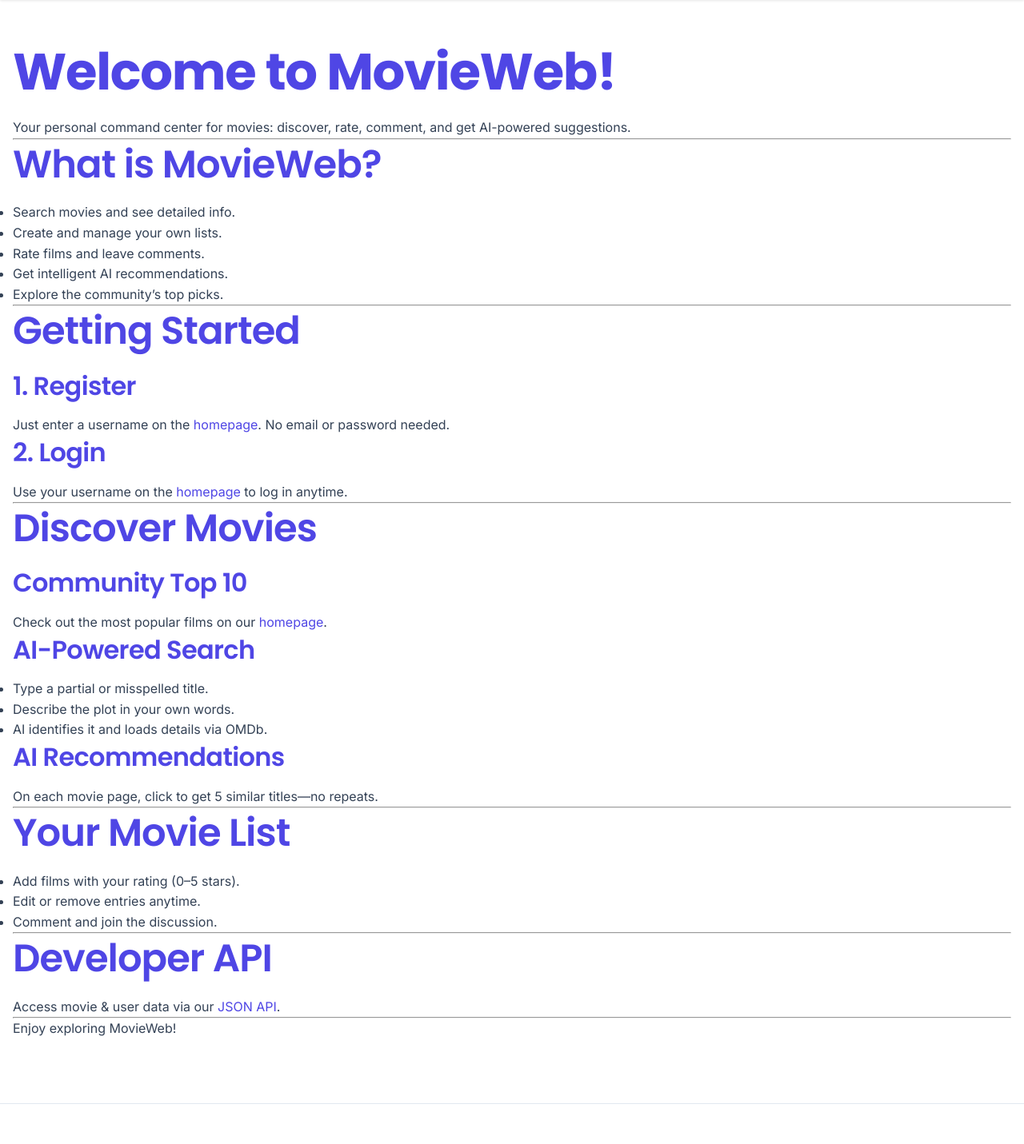
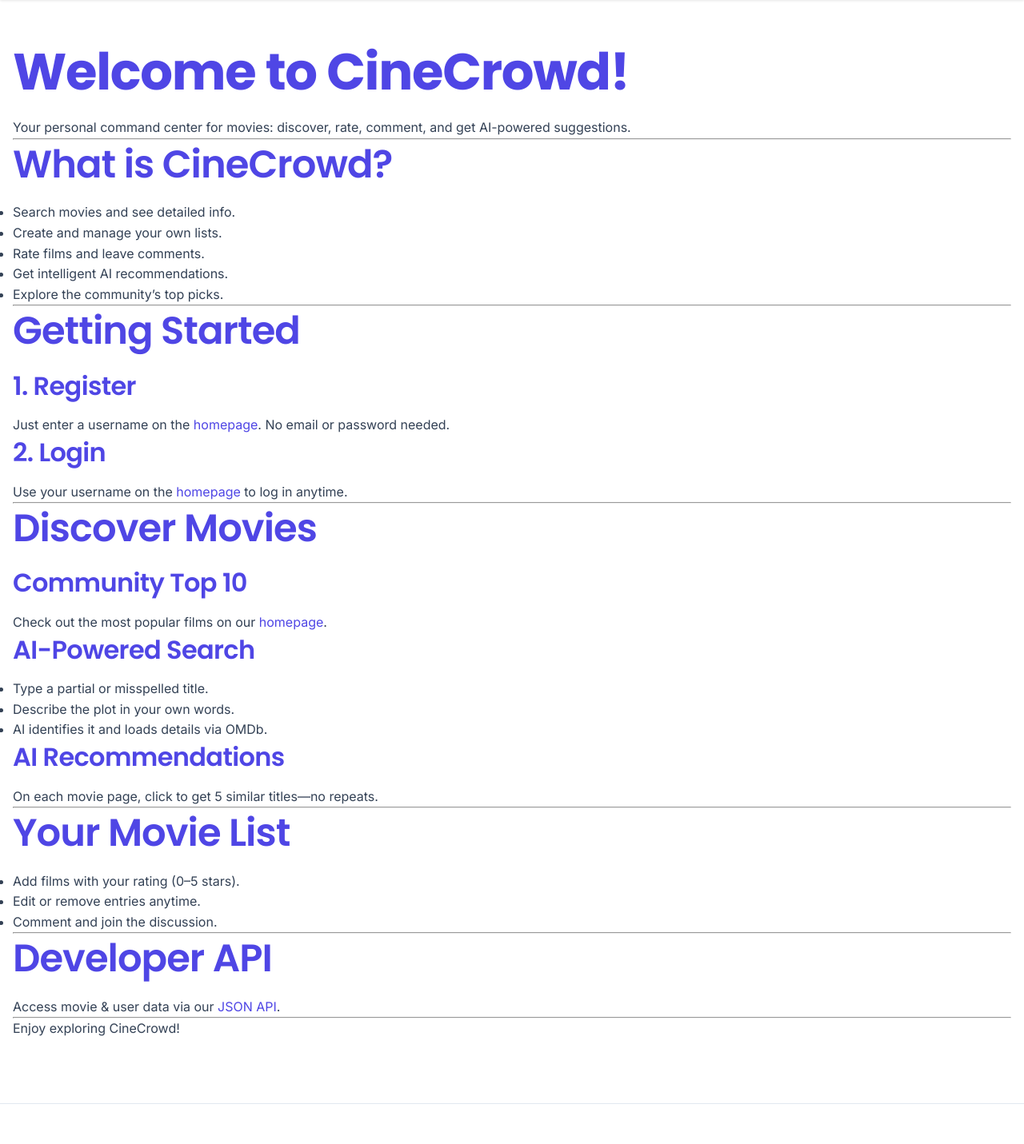
Before and after one commit to RomKow/movie_web_app, a Flask app: page /about in a window 1280 px wide. Shown: the part 190-1621 px from the top of the page at 80% size. Run offline with Flask 3, Linux system fonts and the light colour scheme; some libraries are stand-ins or nearby versions.

Commit message:
Updated and cleaned

```diff
--- a/templates/about.html
+++ b/templates/about.html
@@ -1,6 +1,6 @@
 {% extends 'base.html' %}
 
-{% block title %}About MovieWeb{% endblock %}
+{% block title %}About CineCrowd{% endblock %}
 
 {% block content %}
 <div class="container mt-4 mb-5">
@@ -9,14 +9,14 @@
       <div class="card bg-dark text-light shadow-lg">
         <div class="card-body p-lg-5">
 
-          <h1 class="display-5 mb-4 text-center text-warning">Welcome to MovieWeb!</h1>
+          <h1 class="display-5 mb-4 text-center text-warning">Welcome to CineCrowd!</h1>
           <p class="lead text-center mb-5">
             Your personal command center for movies: discover, rate, comment, and get AI-powered suggestions.
           </p>
 
           <hr class="my-5 border-secondary">
 
-          <h2 class="h3 mb-4 text-primary">What is MovieWeb?</h2>
+          <h2 class="h3 mb-4 text-primary">What is CineCrowd?</h2>
           <ul>
             <li>Search movies and see detailed info.</li>
             <li>Create and manage your own lists.</li>
@@ -71,14 +71,14 @@
 
           <h2 class="h3 mb-4 text-primary">Developer API</h2>
           <p>
-            Access movie & user data via our
+            Access movie &amp; user data via our
             <a href="{{ url_for('api_docs') }}" class="text-warning">JSON API</a>.
           </p>
 
           <hr class="my-5 border-secondary">
 
           <p class="text-center mt-5">
-            Enjoy exploring MovieWeb!
+            Enjoy exploring CineCrowd!
           </p>
 
         </div>
--- a/templates/api_docs.html
+++ b/templates/api_docs.html
@@ -1,10 +1,10 @@
 {% extends 'base.html' %}
 
-{% block title %}API Documentation - MovieWeb{% endblock %}
+{% block title %}API Documentation – CineCrowd{% endblock %}
 
 {% block content %}
 <div class="container mt-4">
-  <h1 class="mb-4">API Documentation</h1>
+  <h1 class="mb-4">CineCrowd API Documentation</h1>
 
   <div class="card bg-dark text-light mb-4">
     <div class="card-body">
@@ -23,7 +23,7 @@
 
   <div class="card bg-dark text-light mb-4">
     <div class="card-body">
-      <h2 class="h4">Auth & CSRF</h2>
+      <h2 class="h4">Auth &amp; CSRF</h2>
       <p>
         <strong>GET</strong> endpoints are open.
         <strong>POST/PUT/DELETE</strong> require a valid CSRF token via <code>X-CSRFToken</code> header and a session cookie.
```
